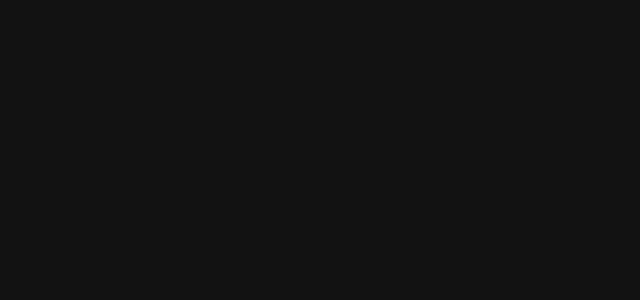
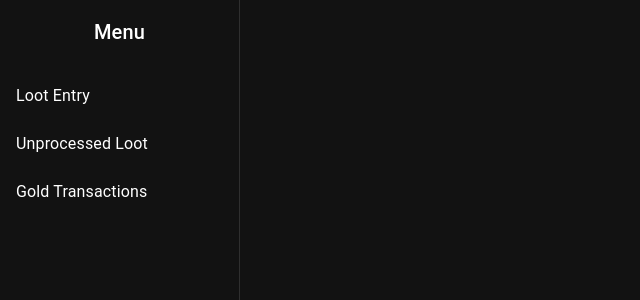
Before and after one commit to linisastald/Loot-Tracker-PF1e, a React (Create React App) app in the folder frontend/: page / in a window 1280 px wide. Shown: the top 300 px of the page, without its empty margins (0-640 px from the left). Built offline with nearby package versions, Linux system fonts and the light colour scheme.

Commit message:
unprocessed loot update

```diff
--- a/frontend/src/App.js
+++ b/frontend/src/App.js
@@ -1,25 +1,24 @@
 import React from 'react';
-import { BrowserRouter as Router, Route, Switch } from 'react-router-dom'; // Use Switch instead of Routes
-import { ThemeProvider } from '@mui/material/styles';
-import CssBaseline from '@mui/material/CssBaseline';
-import theme from './theme';
+import { BrowserRouter as Router, Route, Switch } from 'react-router-dom';
+import Login from './components/Login';
+import LootEntry from './components/LootEntry';
 import UnprocessedLoot from './components/UnprocessedLoot';
-import LootEntry from './components/LootEntry';
 import GoldTransactions from './components/GoldTransactions';
+import MainLayout from './components/MainLayout';
 
-const App = () => {
+function App() {
   return (
-    <ThemeProvider theme={theme}>
-      <CssBaseline />
-      <Router>
-        <Switch> {/* Use Switch instead of Routes */}
+    <Router>
+      <Switch>
+        <Route path="/login" component={Login} />
+        <MainLayout>
+          <Route path="/loot-entry" component={LootEntry} />
           <Route path="/unprocessed-loot" component={UnprocessedLoot} />
-          <Route path="/loot-entry" component={LootEntry} />
           <Route path="/gold-transactions" component={GoldTransactions} />
-        </Switch>
-      </Router>
-    </ThemeProvider>
+        </MainLayout>
+      </Switch>
+    </Router>
   );
-};
+}
 
 export default App;
```
